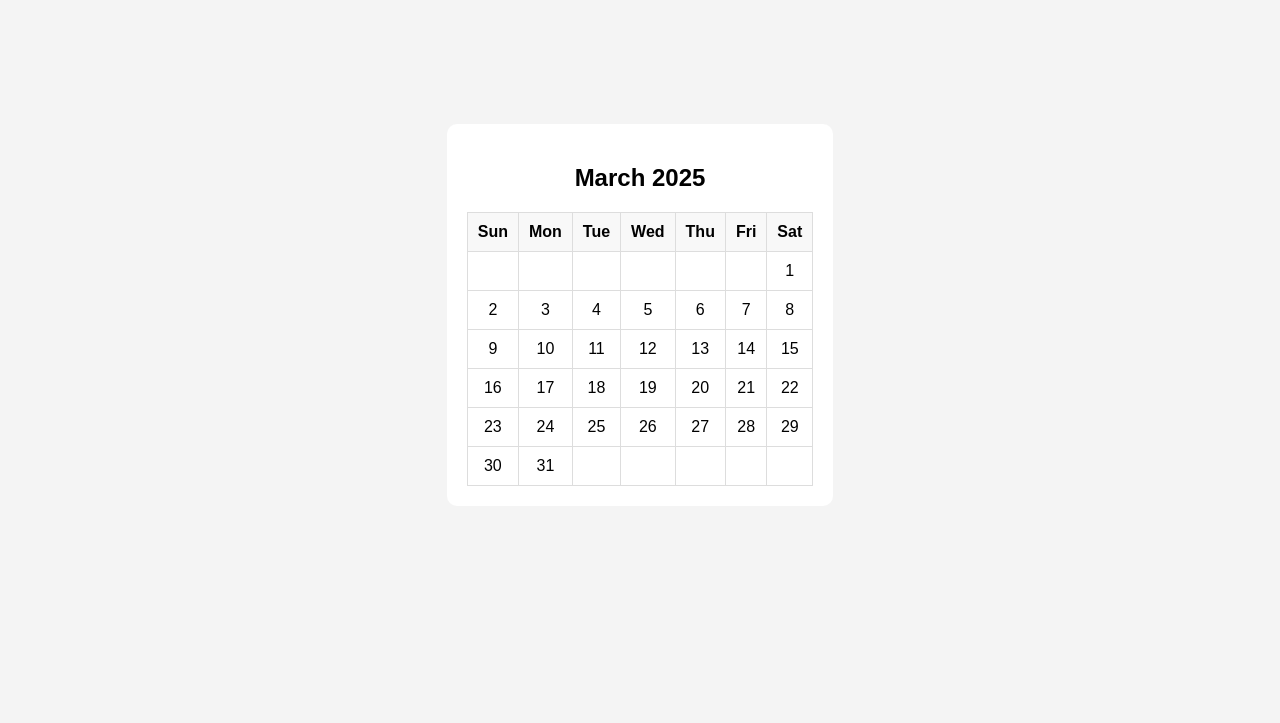
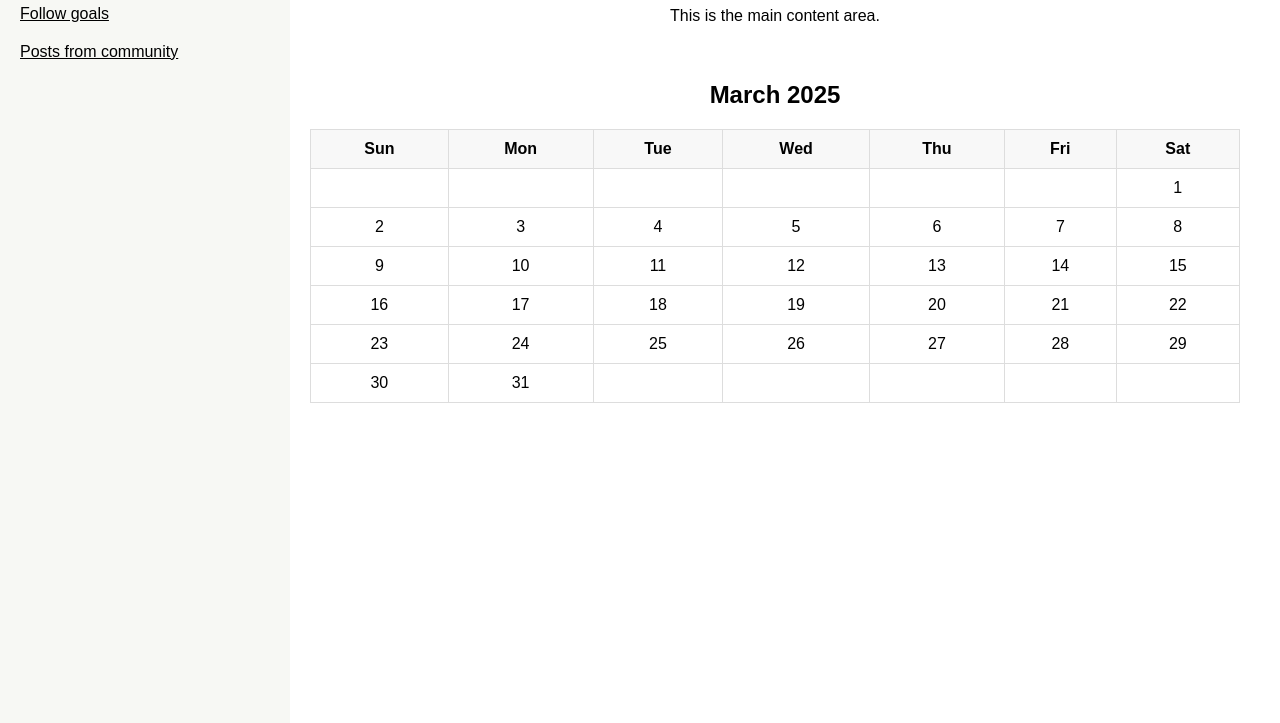
Before and after one commit to Aastha-Desai/HenHacks, a website: page mainFolder/trackProgress.html in a window 1280 px wide. Shown: the part 93-816 px from the top of the page. Drawn offline with Linux system fonts and the light colour scheme.

Commit message:
fixed the html of the webstie

```diff
--- a/mainFolder/trackProgress.css
+++ b/mainFolder/trackProgress.css
@@ -1,10 +1,31 @@
 body {
+    display: flex;
+    margin: 0;
     font-family: Arial, sans-serif;
-    display: flex;
-    justify-content: center;
-    align-items: center;
+}
+.sidebar {
+    width: 250px;
     height: 100vh;
-    background-color: #f4f4f4;
+    background-color: #F7F8F4;
+    color: black;
+    padding: 20px;
+    position: fixed;
+    left: 0;
+    top: 0;
+}
+.sidebar a {
+    display: block;
+    color: black;
+    padding: 10px 0;
+}
+.sidebar a:hover {
+    background-color: #575757;
+}
+.content {
+    margin-left: 270px;
+    padding: 20px;
+    text-align: center;
+    flex-grow: 1;
 }
 .calendar {
     background: white;
--- a/mainFolder/trackProgress.html
+++ b/mainFolder/trackProgress.html
@@ -7,6 +7,15 @@
     <link rel="stylesheet" href="trackProgress.css">
 </head>
 <body>
+    <div class="sidebar">
+        <h2>Welcome User</h2>
+        <a href="mainFolder/trackProgress.html">Follow goals</a>
+        <a href="mainFolder/postsPage.html">Posts from community</a>
+    </div>
+    <div class="content">
+        <h1>Welcome</h1>
+        <p>This is the main content area.</p>
+        <div class="calendar-container">
             <div class="calendar">
                 <h2 id="monthYear"></h2>
                 <table>
@@ -25,10 +34,10 @@
                 </table>
                 <div id="sliderContainer">
                     <input type="range" id="valueSlider" min="0" max="100" step="1" oninput="updateColor()" onblur="hideSlider()">
-
                 </div>
             </div>
-
+        </div>
+    </div>
     <script>
         let selectedCell = null;
         const sliderContainer = document.getElementById("sliderContainer");
@@ -57,7 +66,7 @@
                     } else {
                         let fullDate = `${year}-${month + 1}-${date}`;
                         let moodValue = moodData[fullDate] !== undefined ? moodData[fullDate] : "";
-                        let colorStyle = moodValue !== "" ? `style=\"background-color: ${getColor(moodValue)};\"` : "";
+                        let colorStyle = moodValue !== "" ? `style="background-color: ${getColor(moodValue)};"` : "";
                         row += `<td onclick="pickColor(this, '${fullDate}')" data-value="${moodValue}" ${colorStyle}>${date}</td>`;
                         date++;
                     }
```
Lines whose indentation alone changed are shown as unchanged.
